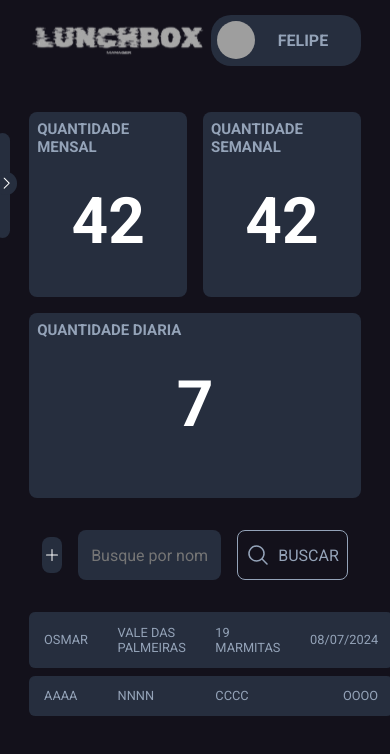
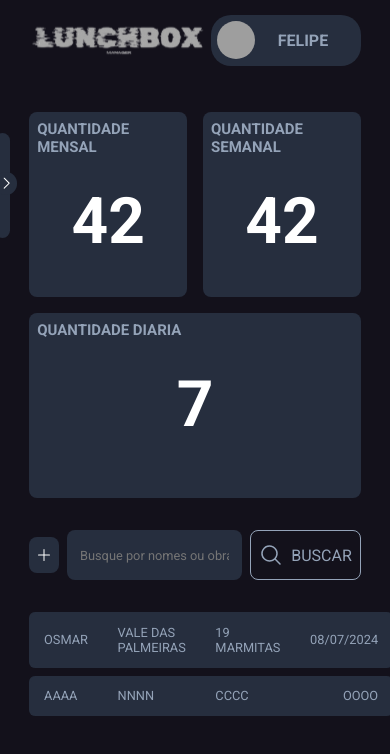
Before and after one commit to FelpFS1/lunchboxProject, a React (Vite) app: page / in a window 390 px wide. Shown: the top 754 px of the page. Built offline with nearby package versions, Linux system fonts and the light colour scheme; grey boxes are pictures that could not be loaded.

Commit message:
style: Responsiveness component

```diff
--- a/src/components/SearchForm/styles.ts
+++ b/src/components/SearchForm/styles.ts
@@ -1,4 +1,5 @@
 import styled from "styled-components";
+import breakpoints from "../../styles/breakPoints";
 
 export const SearchFormContainer = styled.form`
   width: 85vw;
@@ -17,6 +18,17 @@ export const SearchFormContainer = styled.form`
     padding: 0.8rem;
 
     color: ${(props) => props.theme.white};
+  }
+
+  @media ${breakpoints.lg} {
+    width: 100%;
+    padding: 0;
+    gap: 0.5rem;
+
+    input {
+      width: 80%;
+      font-size: 0.8rem;
+    }
   }
 `;
 
```
